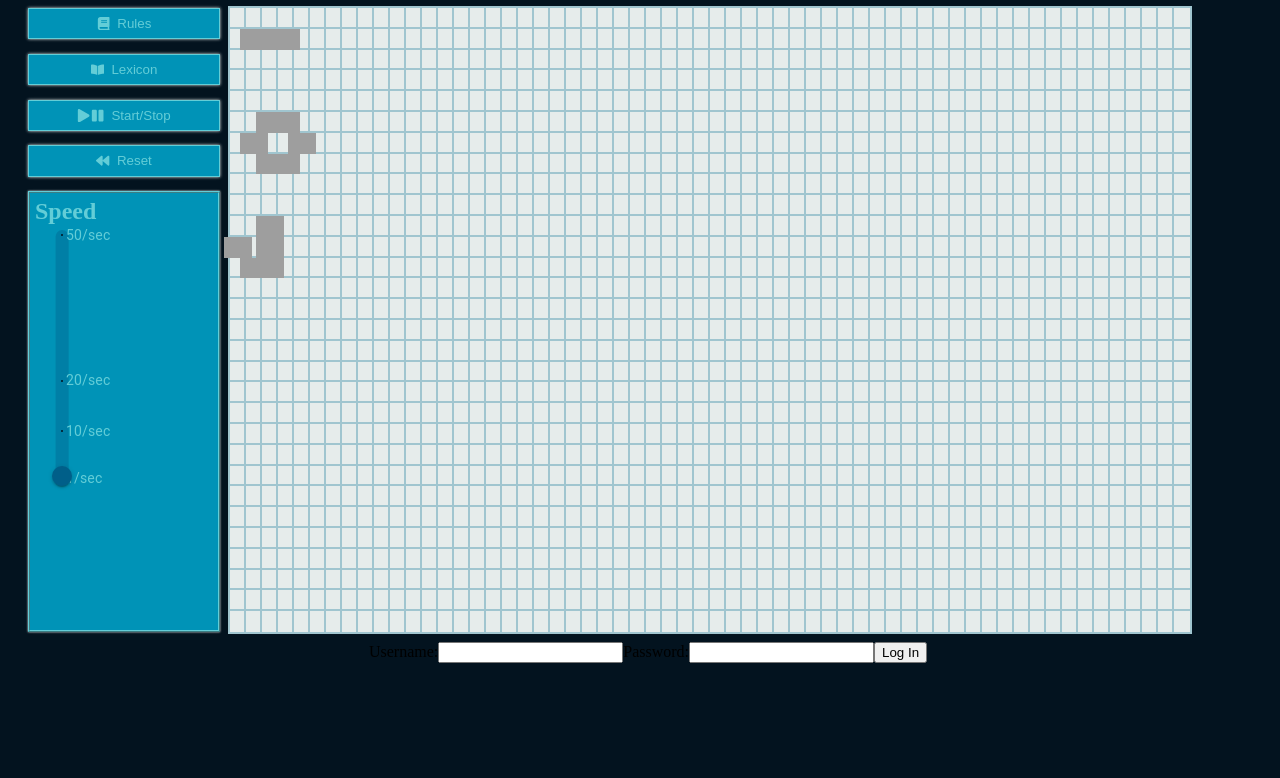
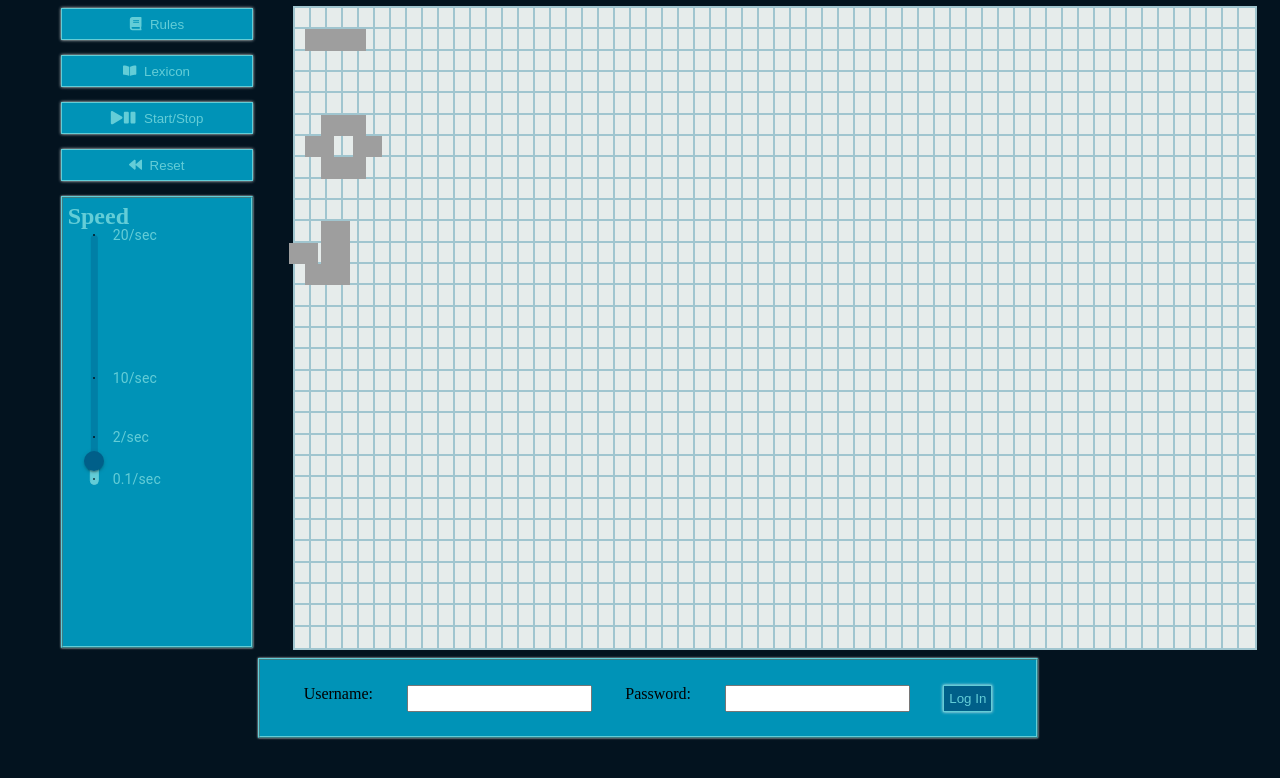
Before and after one commit to game-of-lineage/lineage-beta, a React app: page / in a window 1280 px wide. Shown: the top 778 px of the page. Built offline with nearby package versions, Linux system fonts and the light colour scheme; grey boxes are pictures that could not be loaded; the HTML template or start-up script is replaced by a standard one.

Commit message:
Stylized User Dash

```diff
--- a/src/components/ControlPanel/controlPanel.jsx
+++ b/src/components/ControlPanel/controlPanel.jsx
@@ -25,7 +25,7 @@ const ControlPanel = ({
   const [openRules, setOpenRules] = useState(false);
   function handleSpeed(event) {
     console.log(event.target.firstChild.value);
-    setTimer(10000 / event.target.firstChild.value);
+    setTimer(10000 / (event.target.firstChild.value**2));
   }
 
   function showRules() {
@@ -34,20 +34,20 @@ const ControlPanel = ({
 
   const marks = [
     {
-      value: 5,
-      label: "1/sec",
+      value: 1.5,
+      label: "0.1/sec",
     },
     {
-      value: 100,
+      value: 5,
+      label: "2/sec",
+    },
+    {
+      value: 10,
       label: "10/sec",
     },
     {
-      value: 200,
+      value: 22,
       label: "20/sec",
-    },
-    {
-      value: 490,
-      label: "50/sec",
     }
   ];
 
@@ -99,11 +99,11 @@ const ControlPanel = ({
             aria-label="Speed"
             orientation="vertical"
             valueLabelDisplay="off"
-            defaultValue={10}
+            defaultValue={3}
             marks={marks}
             step={1}
             min={1}
-            max={500}
+            max={22}
             onChangeCommitted={(e) => handleSpeed(e)}
           />
         </div>
--- a/src/components/userDash/userDash.jsx
+++ b/src/components/userDash/userDash.jsx
@@ -137,54 +137,60 @@ const UserDash = ({ boardState, initialBoardState, setBoardState, setInitialBoar
   });
 
   return (
-    <div>
+    <div id='saveload'>
       {' '}
       {!userCookie ? (
         <form id='loginBox'>
-          <span>
-            <label for='logintext'>Username:</label>
+            <label htmlFor='logintext'>Username:</label>
             <input type='text'></input>
-            <label for='password'>Password:</label>
+            <label htmlFor='password'>Password:</label>
             <input type='text'></input>
             <button type='button' onClick={handleLogin}>
               Log In
             </button>
-          </span>
         </form>
       ) : (
-        <form id='saveload'>
-          <span>Name: {userCookie}</span>
+        <form>
+          <div className='storage'>
+            <div>Hello,</div>
+            <div>{userCookie}</div>
+
+          </div>
           <br />
-          <span>
+          <div className='storage wide'>
+            <div>
               <label for='save'>Save Board:</label>
-            <select name='savefiles' id='save' onChange={selectSave}>
-              <option value=''>Select a Slot to Save To</option>
+              <select name='savefiles' id='save' onChange={selectSave} defaultValue='default'>
+                <option value='default' disabled>Select Save Slot</option>
                 {saveoptions}
               </select>
               <button name='savefiles' id='savebutton' onClick={saveBoard} type='button'>
                 Save
               </button>
-          </span>
-          <span>
+            </div>
+            <div>
               <label for='load'>Load Board:</label>
-            <select name='load' id='load' onChange={selectLoad}>
-              <option value=''>Select a File to Load</option>
+              <select name='load' id='load' onChange={selectLoad} defaultValue='default'>
+                <option value='default'>Select Load Slot</option>
                 {loadoptions}
               </select>
               <button name='loadButton' type='button' onClick={loadBoard}>Load</button>
-          </span>
-          <span>
-            <label for='random'>Randomize Board:</label>
+            </div>
+          </div>
+          <div className='storage'>
+            <div>
+              <label for='random'>Randomize:</label>
               <button name='randomfiles' id='randomButton' onClick={randomizeBoard}>
                 Randomize
               </button>
-          </span>
-          <span>
+            </div>
+            <div>
               <label for='upload'>Upload Board:</label>
               <button name='uploadfiles' id='upload' onClick={uploadBoard}>
                 Upload
               </button>
-          </span>
+            </div>
+          </div>
         </form>
       )}
     </div>
--- a/src/components/userDash/userDash.scss
+++ b/src/components/userDash/userDash.scss
@@ -1,6 +1,49 @@
 @import '../../styleVariables.scss';
 
 #saveload{
+  display: flex;
+  width: 60%;
+  justify-content: center;
+  align-items: center;
   background-color: $blue;
   padding: 10px;
+  border: 2px ridge $squirtle;
+  box-shadow: 0px 0px 2px $white;
+  .wide{
+      width: 50%;
+    }
+  .storage{
+    display: flex;
+    flex-direction: column;
+    justify-content: center;
+    align-items: stretch;
+
+    div{
+      display: flex;
+      align-items: baseline;
+      justify-content: space-between;
+      button{
+        width: 80px;
+      }
+      label{
+        margin-right: 2px;
+      }
+    }
+  }
+  form{
+    display: flex;
+    width: 100%;
+    justify-content: space-evenly;
+  }
+  button{
+    display: flex;
+    justify-content: center;
+    align-items: center;
+    cursor: pointer;
+    background-color: $darkblue;
+    padding: 5px;
+    color: $squirtle;
+    border: 1px solid $squirtle;
+    box-shadow: 0px 0px 3px $white;
+  }
 }
--- a/src/styles.scss
+++ b/src/styles.scss
@@ -2,6 +2,7 @@
 
 body {
   background-color: $black;
+  overflow:hidden;
 }
 
 #app{
@@ -14,12 +15,13 @@ body {
 #main{
   display: flex;
   height: 80%;
+  justify-content: space-evenly;
 }
 #footer{
   display: flex;
   justify-content: center;
   margin: 10px;
-  height: 20%;
+  height: 10%;
 }
 
 #board{
@@ -42,11 +44,14 @@ body {
     height: 250px;
     .MuiSlider-rail{
       color: $darkblue;
+      width: 10%;
     }
     .MuiSlider-track{
       color: $squirtle;
+      width: 10%;
     }
     .MuiSlider-markLabel{
+      left: 50px;
       color: $squirtle;
     }
     .MuiSlider-thumbColorPrimary{
```
Lines whose indentation alone changed are shown as unchanged.
